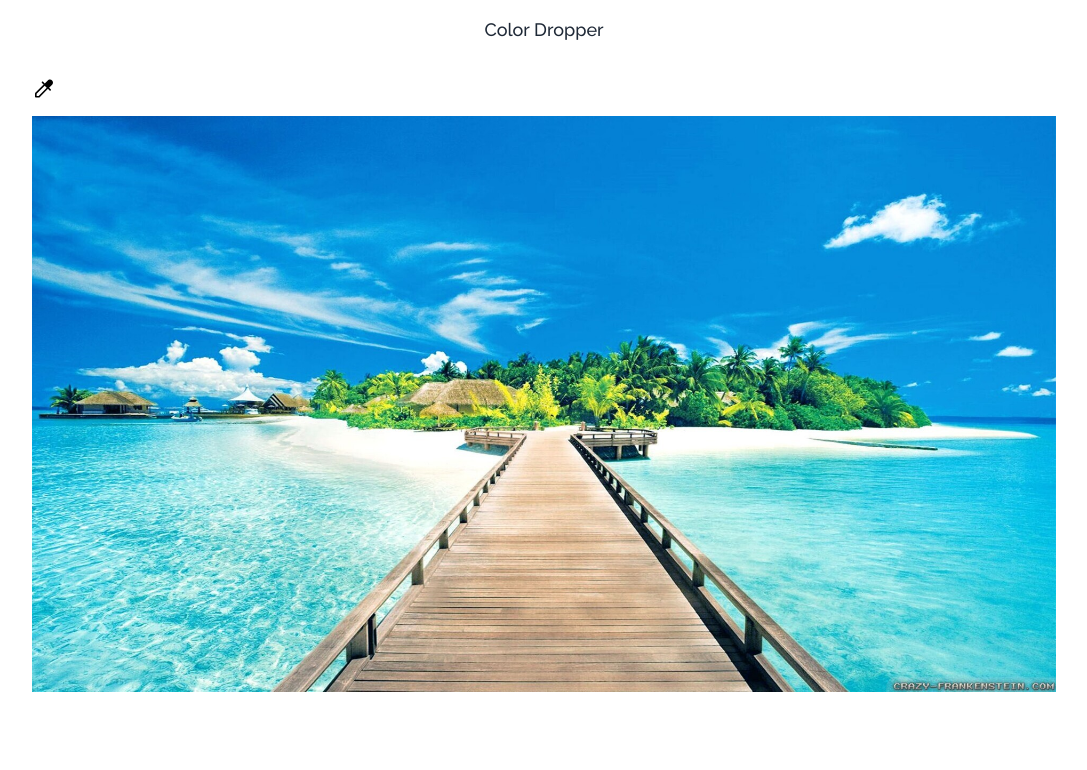
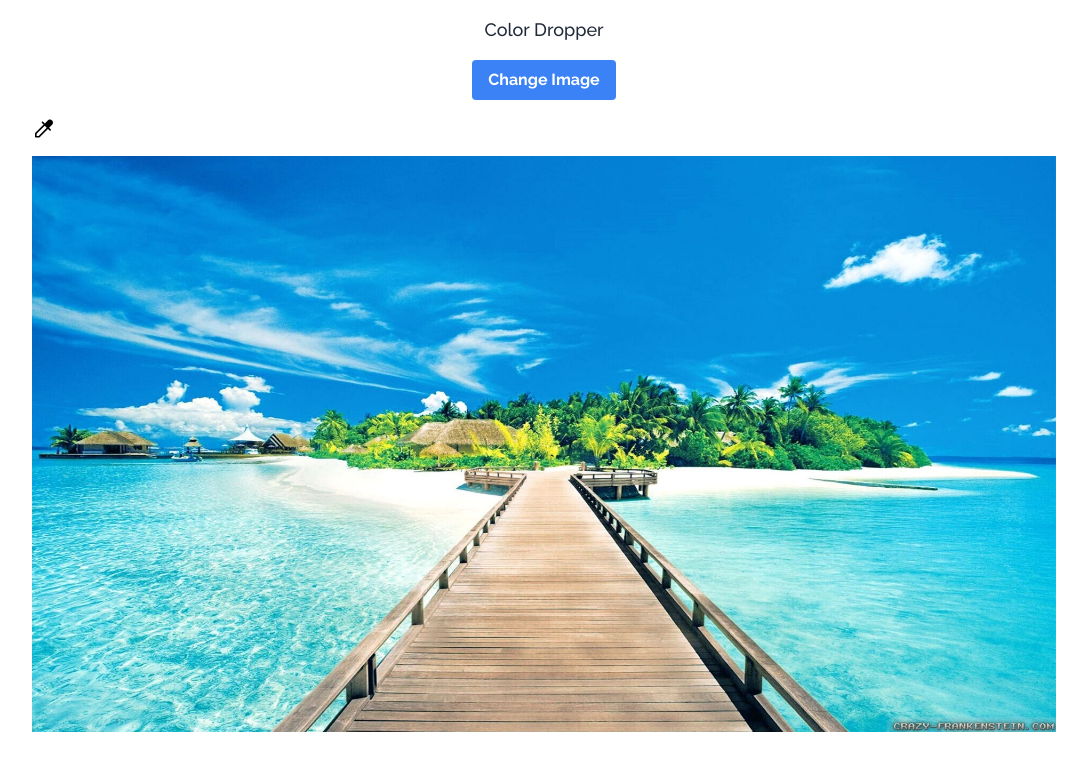
Before and after one commit to armkh7/color-dropper, a Next.js app: page / in a window 1280 px wide. Shown: the top 770 px of the page, without its empty margins (96-1183 px from the left). Built offline with nearby package versions, Linux system fonts and the light colour scheme.

Commit message:
added possibility to change the defult image shown in canvas

```diff
--- a/app/components/Canvas.tsx
+++ b/app/components/Canvas.tsx
@@ -7,6 +7,7 @@ interface CanvasProps {
   canvasRef: React.RefObject<HTMLCanvasElement>;
   canvasDropperRef: React.RefObject<HTMLCanvasElement>;
   isColorPickerActive: boolean;
+  imageSrc: string;
   setIsColorPickerActive: React.Dispatch<React.SetStateAction<boolean>>;
   setDetectedColor: React.Dispatch<React.SetStateAction<string>>;
 }
@@ -15,6 +16,7 @@ const Canvas: React.FC<CanvasProps> = ({
   canvasRef,
   canvasDropperRef,
   isColorPickerActive,
+  imageSrc,
   setIsColorPickerActive,
   setDetectedColor
 }) => {
@@ -30,7 +32,7 @@ const Canvas: React.FC<CanvasProps> = ({
     if (!canvas || !canvasDropper || !ctx || !ctxDropper) return;
 
     const canvasImage = new Image();
-    canvasImage.src = '/island.jpg';
+    canvasImage.src = imageSrc;
 
     // draw canvas image
     canvasImage.onload = () => {
@@ -116,7 +118,7 @@ const Canvas: React.FC<CanvasProps> = ({
       canvas.removeEventListener('click', handleClickOnCanvas);
     };
 
-  }, [canvasRef, canvasDropperRef, isColorPickerActive])
+  }, [imageSrc, canvasRef, canvasDropperRef, isColorPickerActive])
 
   return <canvas ref={canvasRef} />
 }
--- a/app/components/ColorDropper.tsx
+++ b/app/components/ColorDropper.tsx
@@ -10,6 +10,7 @@ import {
 import Canvas from "./Canvas";
 import ColorPickerInfo from "./ColorPickerInfo";
 import ColorPicker from "./ColorPicker";
+import ImageUploadButton from "./ImageUploadButton";
 
 export default function ColorDropper() {
 
@@ -19,14 +20,24 @@ export default function ColorDropper() {
   // states
   const [isColorPickerActive, setIsColorPickerActive] = useState(false);
   const [detectedColor, setDetectedColor] = useState('');
+  const [imageSrc, setImageSrc] = useState('/island.jpg')
 
+  // handle click on color picker icon
   const handleColorPickerClick = () => {
     setIsColorPickerActive(!isColorPickerActive)
     document.body.style.cursor = 'crosshair'
   }
 
+  // handle iamge change
+  const handleImageChange = (file: File) => {
+    const imageUrl = URL.createObjectURL(file);
+    setImageSrc(imageUrl);
+    setDetectedColor('')
+  }
+
   return (
     <Fragment>
+      <ImageUploadButton onImageChange={handleImageChange} />
       <ColorPickerInfo
         detectedColor={detectedColor}
         handleColorPickerClick={handleColorPickerClick}
@@ -36,6 +47,7 @@ export default function ColorDropper() {
           canvasRef={canvasRef}
           canvasDropperRef={canvasDropperRef}
           isColorPickerActive={isColorPickerActive}
+          imageSrc={imageSrc}
           setIsColorPickerActive={setIsColorPickerActive}
           setDetectedColor={setDetectedColor}
         />
--- /dev/null
+++ b/app/components/ImageUploadButton.tsx
@@ -0,0 +1,43 @@
+import React, { useRef } from "react";
+
+interface ImageUploadButtonProps {
+  onImageChange: (file: File) => void;
+}
+
+const ImageUploadButton: React.FC<ImageUploadButtonProps> = ({ onImageChange }) => {
+
+  const changeImageInput = useRef<HTMLInputElement>(null);
+
+  // handle image change
+  const handleFileChange = (event: React.ChangeEvent<HTMLInputElement>) => {
+    const file = event.target.files?.[0];
+    if (file) {
+      onImageChange(file);
+    }
+  };
+
+  // handle click on image change button
+  const handleClick = () => {
+    changeImageInput.current?.click();
+  };
+
+  return(
+    <div className="flex max-w-5xl justify-center align-center mx-auto">
+      <button
+        className="bg-blue-500 hover:bg-blue-700 text-white font-bold py-2 px-4 rounded"
+        onClick={handleClick}
+      >
+        Change Image
+      </button>
+      <input
+        ref={changeImageInput}
+        type="file"
+        accept="image/*"
+        onChange={handleFileChange}
+        className="hidden"
+      />
+    </div>
+  )
+}
+
+export default ImageUploadButton;
```
